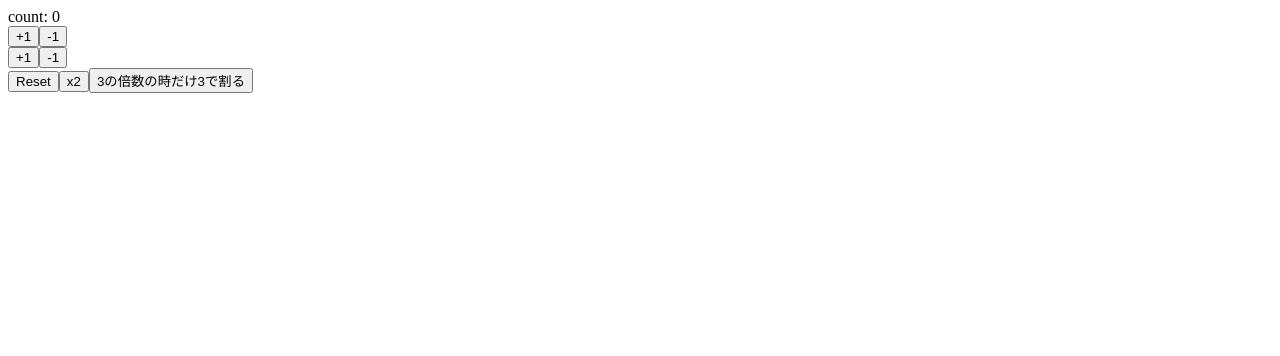
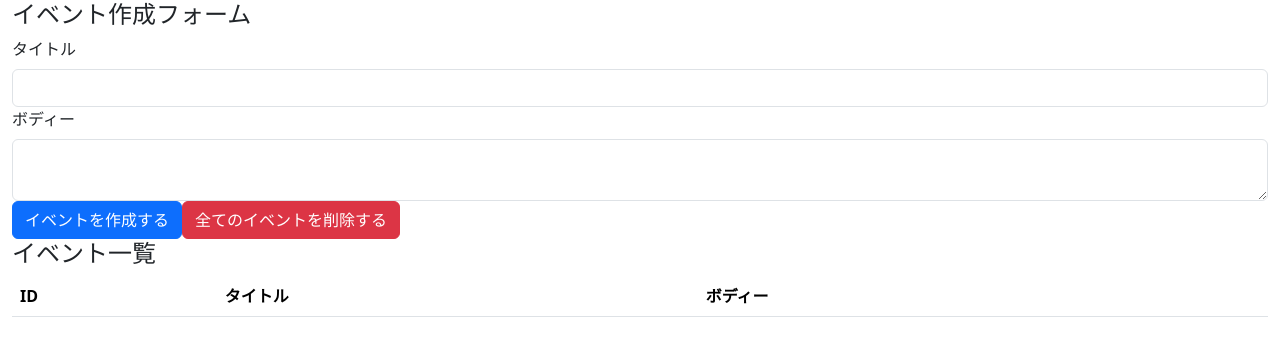
Before and after one commit to keishi0510fujii/practice_react_hooks, a React (Vite) app: page / in a window 1280 px wide. Shown: the top 356 px of the page. Built offline with nearby package versions, Linux system fonts and the light colour scheme.

Commit message:
create event form and event table with bootstrap

```diff
--- a/package.json
+++ b/package.json
@@ -7,6 +7,7 @@
     "serve": "vite preview"
   },
   "dependencies": {
+    "bootstrap": "5.1.1",
     "react": "^17.0.0",
     "react-dom": "^17.0.0"
   },
--- a/src/App.tsx
+++ /dev/null
@@ -1,43 +0,0 @@
-// eslint-disable-next-line no-use-before-define
-import React, { useState } from 'react';
-
-// eslint-disable-next-line @typescript-eslint/explicit-module-boundary-types
-const App = () => {
-  const [count, setCount] = useState(0);
-
-  const increment = () => setCount(count + 1);
-  const decrement = () => setCount(count - 1);
-  const increment2 = () => setCount((previousCount: number) => previousCount + 1);
-  const decrement2 = () => setCount((previousCount: number) => previousCount - 1);
-  const resetCount = () => setCount(0);
-  const double = () => setCount((previousCount: number) => previousCount * 2);
-  // eslint-disable-next-line max-len
-  const divideThree = () => setCount(
-    (prevCount: number) => (prevCount % 3 === 0 ? prevCount / 3 : prevCount),
-  );
-  return (
-  // eslint-disable-next-line react/jsx-filename-extension
-    <>
-      <div>
-        count:
-        {' '}
-        {count}
-      </div>
-      <div>
-        <button type="button" onClick={increment}>+1</button>
-        <button type="button" onClick={decrement}>-1</button>
-      </div>
-      <div>
-        <button type="button" onClick={increment2}>+1</button>
-        <button type="button" onClick={decrement2}>-1</button>
-      </div>
-      <div>
-        <button type="button" onClick={resetCount}>Reset</button>
-        <button type="button" onClick={double}>x2</button>
-        <button type="button" onClick={divideThree}>3の倍数の時だけ3で割る</button>
-      </div>
-    </>
-  );
-};
-
-export default App;
--- /dev/null
+++ b/src/components/App.tsx
@@ -0,0 +1,39 @@
+// eslint-disable-next-line no-use-before-define
+import React from 'react';
+import 'bootstrap/dist/css/bootstrap.min.css';
+// eslint-disable-next-line @typescript-eslint/explicit-module-boundary-types
+const App = () => (
+  // eslint-disable-next-line react/jsx-filename-extension
+  <>
+    <div className="container-fluid">
+      <h4>イベント作成フォーム</h4>
+      <form>
+        <div className="form-group">
+          <label className="form-label" htmlFor="formEventTitle">タイトル</label>
+          <input className="form-control" id="formEventTitle" type="text" />
+        </div>
+        <div className="form-group">
+          <label className="form-label" htmlFor="formEventBody">ボディー</label>
+          <textarea className="form-control" id="formEventBody" />
+        </div>
+      </form>
+      <button className="btn btn-primary">イベントを作成する</button>
+      <button className="btn btn-danger">全てのイベントを削除する</button>
+
+      <h4>イベント一覧</h4>
+      <table className="table table-hover">
+        <thead>
+          <tr>
+            <th>ID</th>
+            <th>タイトル</th>
+            <th>ボディー</th>
+            <th />
+          </tr>
+        </thead>
+      </table>
+    </div>
+
+  </>
+);
+
+export default App;
```
Also changed, not shown: src/main.tsx (+5 -5 lines), 1 other file (tests, documents, lock files or other folders).
